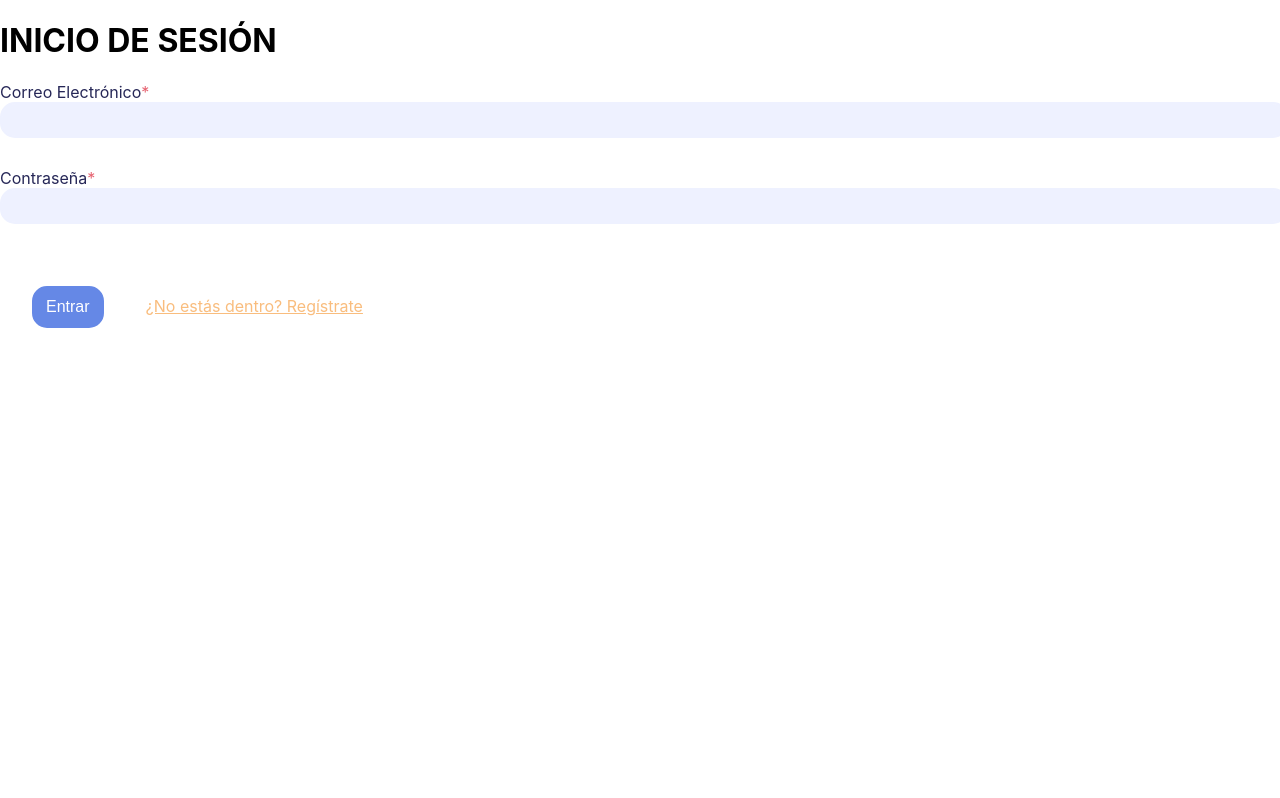
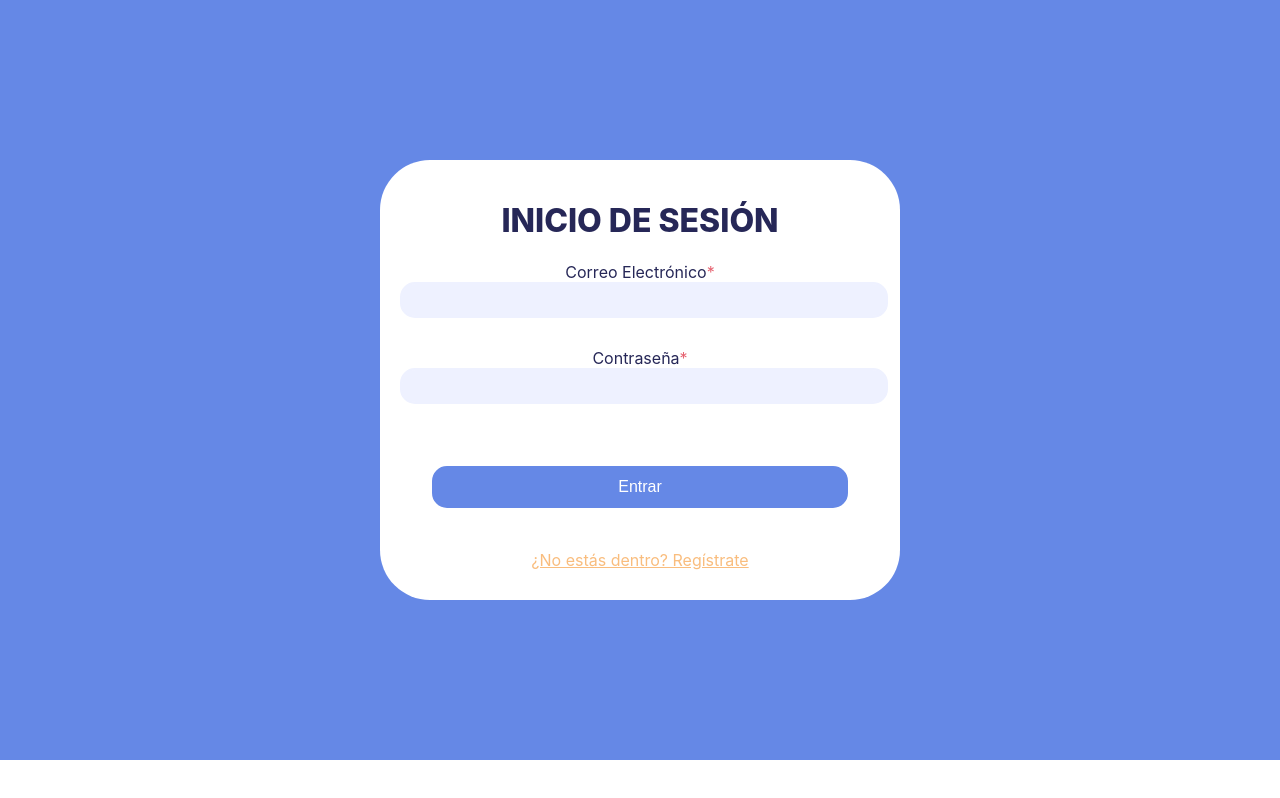
Before and after one commit to HectorMCY/IT-Jobs, a React (Create React App) app in the folder client/: page / in a window 1280 px wide. Built offline with nearby package versions, Linux system fonts and the light colour scheme.

Commit message:
Intento de corrección

```diff
--- a/client/src/pages/Home.js
+++ b/client/src/pages/Home.js
@@ -31,7 +31,8 @@ export default class Home extends Component {
 
 	render(){
 		return(
-				<div>
+			<StyledHome>
+				<div-home>
 					{this.state.enableAlert ? <Alert message={this.state.alert} type={this.state.alertType}/> : null}
 					<h1>INICIO DE SESIÓN</h1>
 					<EmailEntry ref={email => this.email = email} label="Correo Electrónico"/>
@@ -39,7 +40,8 @@ export default class Home extends Component {
 					<Button onClick={this.login}>Entrar</Button>
 					<LinkButton href="/Registro">¿No estás dentro? Regístrate</LinkButton>
 					{this.state.redirect ? <Navigate to={this.state.route}/> : null }
-				</div>
+				</div-home>
+			</StyledHome>
 		)
 	}
 }
```
Also changed, not shown: 1 other file (tests, documents, lock files or other folders).
